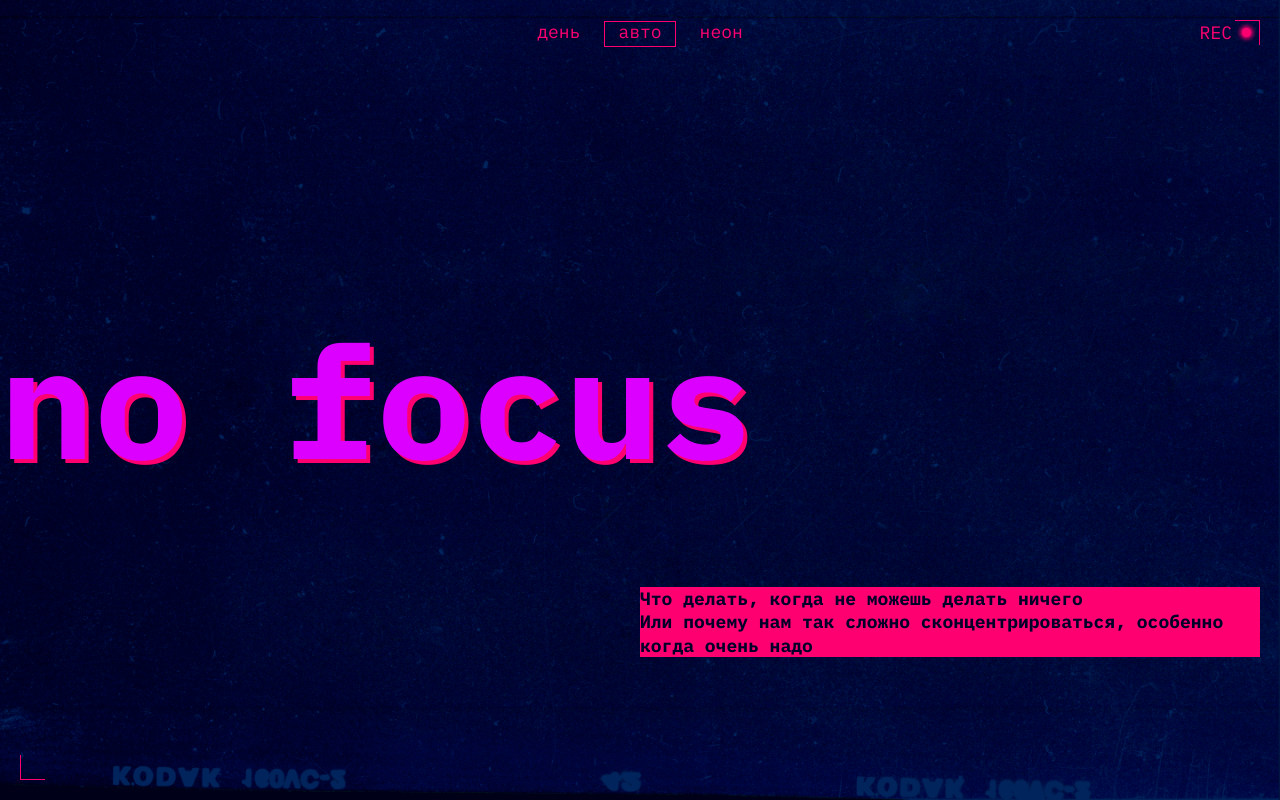
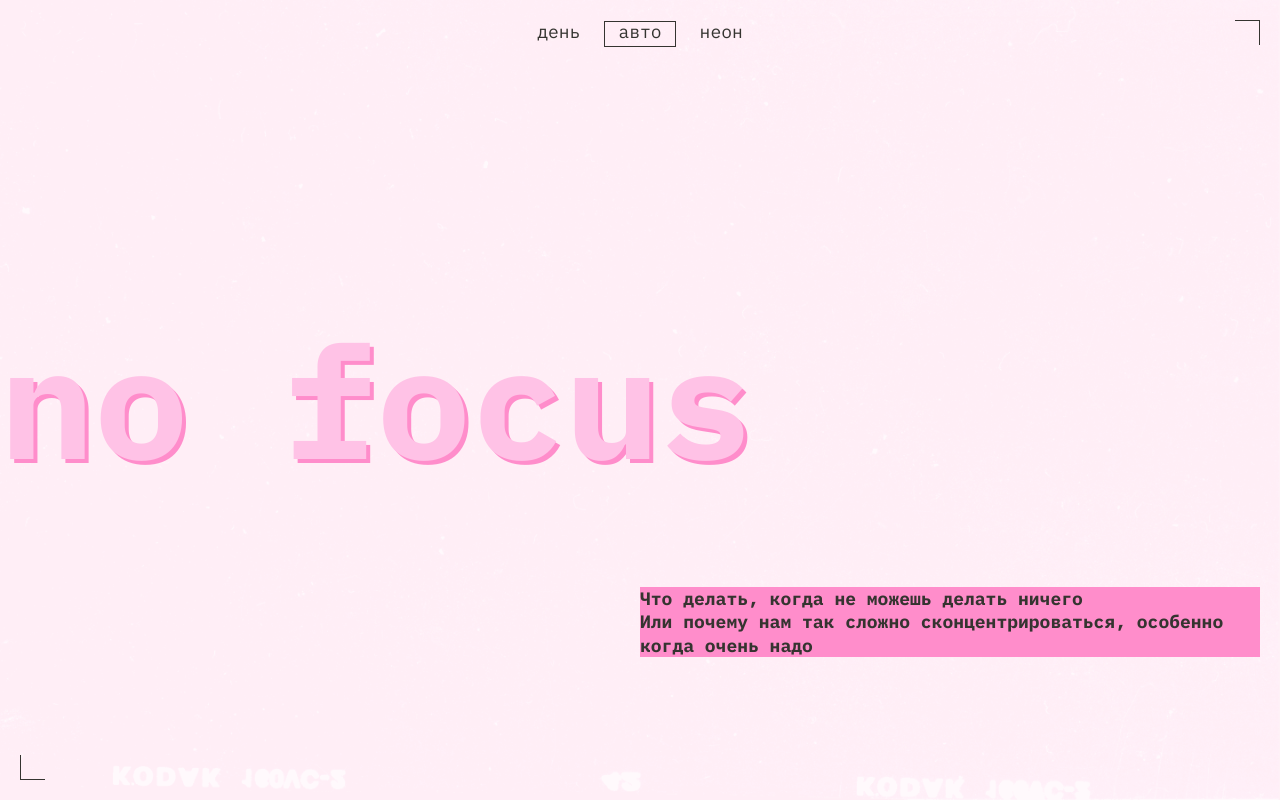
Before and after one commit to vsrusakov/slozhno-sosredotochitsya-fd, a plain HTML site: page index.html in a window 1280 px wide. Shown: the top 800 px of the page. Drawn offline with Linux system fonts and the light colour scheme.

Commit message:
настроил переключение темы

```diff
--- a/styles/light.css
+++ b/styles/light.css
@@ -20,3 +20,26 @@
   --main-section-header-color: #353430;
   --text-color: #353430;
 }
+
+@media (prefers-color-scheme: light) {
+  :root {
+    --bg-image: url(../images/cover-image-light.png);
+    --bg-color: #FFF1F7;
+    --accent-color: #FF8DCB;
+    --corner-square-color: #353430;
+    --page-title-color: #FFC2E6;
+    --title-decor-color: #353430;
+    --header-decor-color: #353430;
+    --header-decor-color-hover: rgb(50, 49, 45, 0.4);
+    --main-section-header-color: #353430;
+    --text-color: #353430;
+  }
+
+  .header__decorated-text {
+    display: none;
+  }
+
+  .header__decorated-text {
+    display: none;
+  }
+}
--- a/styles/style.css
+++ b/styles/style.css
@@ -75,6 +75,14 @@
   background-color: var(--accent-color);
   border-radius: 50%;
   box-shadow: 0 0 4px 2px var(--accent-color);
+}
+
+.theme-light .header__decorated-text {
+  display: none;
+}
+
+.theme-dark .header__decorated-text {
+  display: initial;
 }
 
 /* .header__theme-menu  */
@@ -230,14 +238,6 @@
   line-height: 130%;
 }
 
-.theme-light .header__decorated-text {
-  display: none;
-}
-
-.theme-light .header__decorated-text {
-  display: none;
-}
-
 @media (width >= 768px) {
   :root {
     --page-padding: 20px;
```
Also changed, not shown: styles/dark.css (line endings or trailing spaces).
